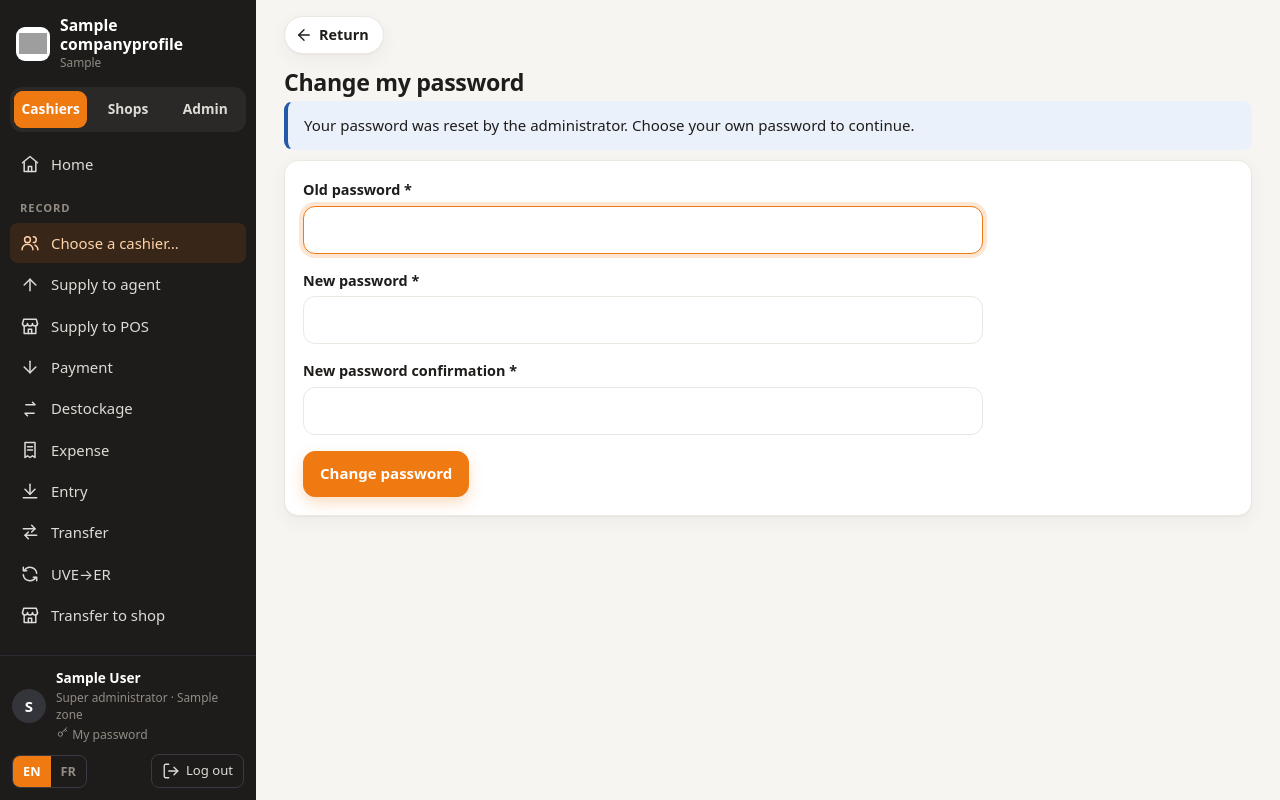
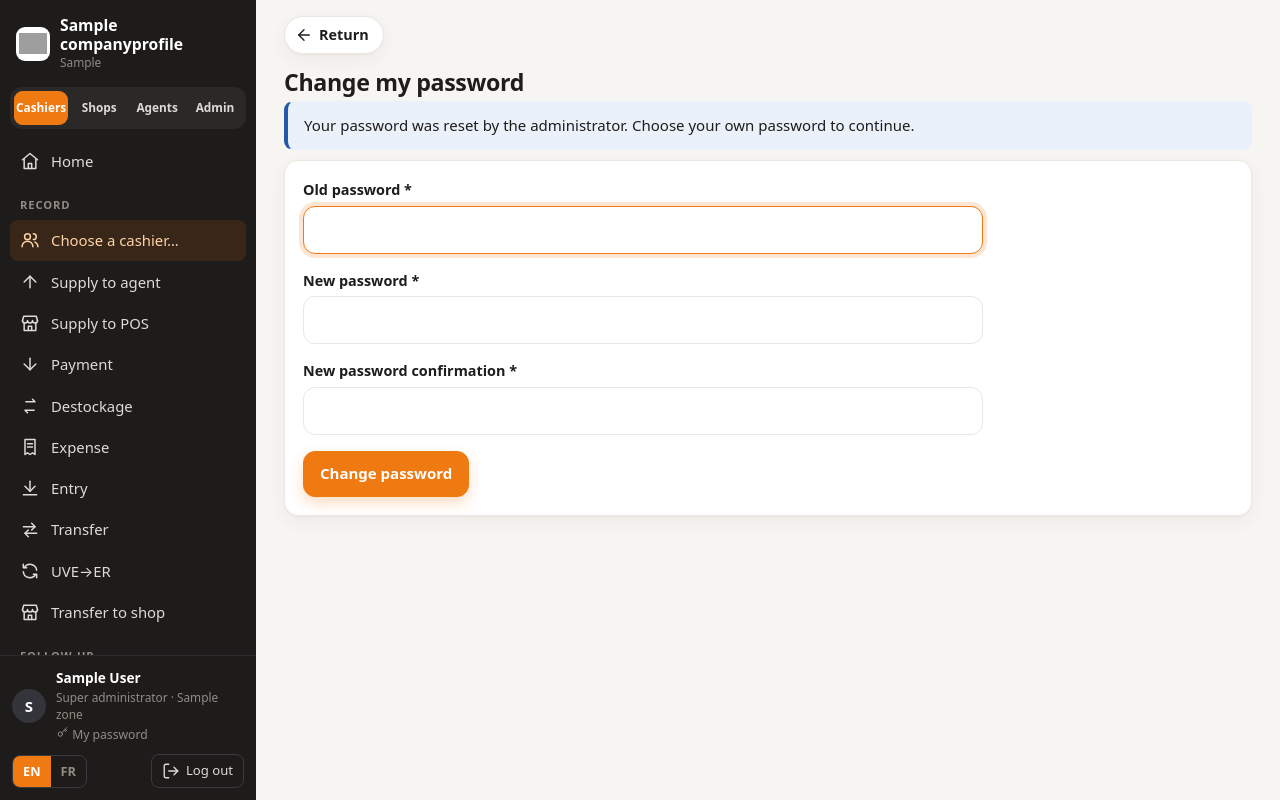
Before and after one commit to ThierryLeonel/CASHIER_MANAGER, a Django app: page /account/password/ in a window 1280 px wide. Run offline with Django 5.2, Linux system fonts and the light colour scheme; a user stored in the database is signed in; tables that the repository leaves empty hold one stand-in row (values such as "Sample post"); parts of the project's set-up code (start-up, migrations or seed data) failed here and were passed over; grey boxes are pictures that could not be loaded.

Commit message:
Agents supervision workspace for senior manager, finance and super admin
Co-Authored-By: Claude Opus 5.5 <noreply@anthropic.com>
Claude-Session: https://claude.ai/code/session_01LW2EcpLsSeXJydNQZjVvVT

```diff
--- a/config/urls.py
+++ b/config/urls.py
@@ -84,6 +84,7 @@ urlpatterns = [
     path("agent/debtors/pay/", v.agent_debtor_pay, name="agent_debtor_pay"),
     path("agent/destocash/", v.agent_destock, name="agent_destock"),
     path("agent/destocash/record/", v.agent_destock_record, name="agent_destock_record"),
+    path("supervision/agents/", v.agents_supervision, name="agents_supervision"),
     path("customers/call-database/", v.call_database, name="call_database"),
     path("agent/pos-supplied/", v.agent_coverage, name="agent_coverage"),
     path("agent/pos/<int:pk>/edit/", v.agent_pos_edit, name="agent_pos_edit"),
--- a/core/context_processors.py
+++ b/core/context_processors.py
@@ -26,6 +26,8 @@ def app_context(request):
 
 NEUTRAL_PREFIXES = ("/capital/", "/transactions/", "/account/", "/act-as/")
 # super administrator: the administration lives in its own "Admin" space
+# commercial agents supervision space (senior manager, finance, super admin, market supervisor)
+AGENT_PREFIXES = ("/supervision/agents/", "/customers/", "/stock/")
 ADMIN_PREFIXES = ("/administration/", "/setup/", "/capital/", "/shops/manage/", "/shops/setup/",
                   "/shops/opening-balances/")
 
@@ -40,15 +42,22 @@ def _space(request, user):
     if not user.sees_all_shops:
         return {"space": "cash", "show_cash": True, "show_shops": False, "can_switch": False, **off}
     path = request.path
+    agents_ok = user.sees_agent_supervision
     if user.is_superadmin and path.startswith(ADMIN_PREFIXES):
         space = "admin"
     elif path.startswith("/shops/"):
         space = "shops"
+    elif agents_ok and path.startswith(AGENT_PREFIXES):
+        space = "agents"
     elif path.startswith(NEUTRAL_PREFIXES) or path.startswith(("/administration/", "/setup/")):
         space = request.session.get("space", "cash")
+    elif agents_ok and path.startswith("/reports/") and request.session.get("space") == "agents":
+        space = "agents"  # an agent / POS report opened from the agents space stays there
     else:
         space = "cash"
+    if user.is_market and space in ("cash", "admin"):  # the market supervisor has no cashier space
+        space = "agents"
     if request.session.get("space") != space:
         request.session["space"] = space
     return {"space": space, "show_cash": space == "cash", "show_shops": space == "shops",
-            "show_admin": space == "admin", "can_switch": True}
+            "show_admin": space == "admin", "show_agents": space == "agents", "can_switch": True}
--- a/core/i18n_fr.py
+++ b/core/i18n_fr.py
@@ -1856,6 +1856,11 @@ FR = {
     'matches': 'correspond',
     'There is a difference: the note is required. Explain it before closing.': 'Il y a un écart : la note est obligatoire. Expliquez-le avant de clôturer.',
     # commercial agent portal
+    "Agent / POS statement": "Relevé agent / POS",
+    "Commercial agents supervision": "Supervision des agents commerciaux",
+    "Overview": "Vue d'ensemble",
+    "POS stock": "Stock des POS",
+    "Supplies due": "Approvisionnements dus",
     "%(n)s low stock": "%(n)s en stock faible",
     "Agent / POS / shop": "Agent / POS / boutique",
     "All reports": "Tous les rapports",
--- a/core/models/org.py
+++ b/core/models/org.py
@@ -263,6 +263,12 @@ class User(AbstractUser):
     @property
     def is_junior(self):
         return self.role == self.Role.JUNIOR
+
+    @property
+    def sees_agent_supervision(self):
+        """Commercial agents supervision space: the senior manager, finance, the super admin and the market
+        supervisor."""
+        return self.role in (self.Role.MANAGER, self.Role.FINANCE, self.Role.SUPERADMIN, self.Role.MARKET)
 
     @property
     def sees_all_zones(self):
--- a/core/static/core/app.css
+++ b/core/static/core/app.css
@@ -673,3 +673,6 @@ table.t tr.oos td { background: #fff1f0; }
 .pick-dlg [hidden] { display: none !important; }
 .pick-dlg input { font-size: 1.2rem; padding: 10px; }
 .pick-dlg .row { display: flex; gap: 8px; } .pick-dlg .row .btn { flex: 1; }
+.space-switch.four { grid-template-columns: repeat(4, 1fr); }
+.space-switch.four a { font-size: .74rem; padding: 8px 2px; }
+.space-switch.four a svg { display: none; }
--- a/core/templates/core/base.html
+++ b/core/templates/core/base.html
@@ -19,9 +19,10 @@
   </div>
 
   <nav class="side-nav">
-    {% if can_switch %}<div class="space-switch{% if user.is_superadmin %} three{% endif %}" role="tablist" aria-label="{% trans 'Workspace' %}">
-      <a href="{% url 'dashboard' %}" role="tab" class="{% if space == 'cash' %}on{% endif %}" aria-selected="{% if space == 'cash' %}true{% else %}false{% endif %}">{% icon "bank" 16 %}<span>{% trans "Cashiers" %}</span></a>
+    {% if can_switch %}<div class="space-switch{% if user.is_superadmin %} four{% elif user.sees_agent_supervision and not user.is_market %} three{% endif %}" role="tablist" aria-label="{% trans 'Workspace' %}">
+      {% if not user.is_market %}<a href="{% url 'dashboard' %}" role="tab" class="{% if space == 'cash' %}on{% endif %}" aria-selected="{% if space == 'cash' %}true{% else %}false{% endif %}">{% icon "bank" 16 %}<span>{% trans "Cashiers" %}</span></a>{% endif %}
       <a href="{% url 'shops' %}" role="tab" class="{% if space == 'shops' %}on{% endif %}" aria-selected="{% if space == 'shops' %}true{% else %}false{% endif %}">{% icon "store" 16 %}<span>{% trans "Shops" %}</span></a>
+      {% if user.sees_agent_supervision %}<a href="{% url 'agents_supervision' %}" role="tab" class="{% if space == 'agents' %}on{% endif %}" aria-selected="{% if space == 'agents' %}true{% else %}false{% endif %}">{% icon "users" 16 %}<span>{% trans "Agents" %}</span></a>{% endif %}
       {% if user.is_superadmin %}<a href="{% url 'admin_home' %}" role="tab" class="{% if space == 'admin' %}on{% endif %}" aria-selected="{% if space == 'admin' %}true{% else %}false{% endif %}">{% icon "settings" 16 %}<span>{% trans "Admin" %}</span></a>{% endif %}
     </div>{% endif %}
     {% if show_cash %}<a href="{% url 'dashboard' %}" class="{% if u == 'dashboard' %}on{% endif %}">{% icon "home" %}<span>{% trans "Home" %}</span></a>{% endif %}
@@ -96,6 +97,20 @@
     <a href="{% url 'shop_op' 'pos_uve_in' %}" class="{% if request.path == '/shops/do/pos_uve_in/' %}on{% endif %}">{% icon "payment" %}<span>{% trans "Receive UVE" %}</span></a>
     <a href="{% url 'paybacks' %}" class="{% if u == 'paybacks' %}on{% endif %}">{% icon "payment" %}<span>{% trans "Agent paybacks" %}</span></a>
     {% endwith %}{% endif %}
+
+    {% if show_agents %}
+    <div class="side-group">{% trans "Commercial agents supervision" %}</div>
+    <a href="{% url 'agents_supervision' %}" class="{% if u == 'agents_supervision' or u == 'dashboard' %}on{% endif %}">{% icon "home" %}<span>{% trans "Overview" %}</span></a>
+    <a href="{% url 'customers' %}" class="{% if u == 'customers' or u == 'customer_new' or u == 'customer_edit' or u == 'agent_roads' %}on{% endif %}">{% icon "users" %}<span>{% trans "Agents & POS" %}</span></a>
+    <a href="{% url 'report' 'pos_stock' %}" class="{% if request.path == '/reports/pos_stock/' %}on{% endif %}">{% icon "alert" %}<span>{% trans "POS stock" %}</span></a>
+    <a href="{% url 'report' 'pos_coverage' %}" class="{% if request.path == '/reports/pos_coverage/' %}on{% endif %}">{% icon "chart" %}<span>{% trans "POS supplied" %}</span></a>
+    <a href="{% url 'report' 'supply_due' %}" class="{% if request.path == '/reports/supply_due/' %}on{% endif %}">{% icon "wallet" %}<span>{% trans "Supplies due" %}</span></a>
+    <a href="{% url 'report' 'statement' %}" class="{% if request.path == '/reports/statement/' %}on{% endif %}">{% icon "statement" %}<span>{% trans "Agent / POS statement" %}</span></a>
+    {% if not user.is_market %}<a href="{% url 'paybacks' %}" class="{% if u == 'paybacks' %}on{% endif %}">{% icon "payment" %}<span>{% trans "Agent paybacks" %}</span></a>{% endif %}
+    <a href="{% url 'txn_list' %}" class="{% if u == 'txn_list' or u == 'txn_detail' or u == 'receipt' %}on{% endif %}">{% icon "list" %}<span>{% trans "Transactions" %}</span></a>
+    <a href="{% url 'reports' %}" class="{% if u == 'reports' %}on{% endif %}">{% icon "chart" %}<span>{% trans "All reports" %}</span></a>
+    <a href="{% url 'call_database' %}">{% icon "download" %}<span>{% trans "Download call database" %}</span></a>
+    {% endif %}
 
     {% if show_shops %}
     <div class="side-group">{% if user.is_shop_user %}{% trans "Follow-up" %}{% else %}{% trans "Shops" %}{% endif %}</div>
--- a/core/templates/core/dashboard_market.html
+++ b/core/templates/core/dashboard_market.html
@@ -1,8 +1,8 @@
 {% extends "core/base.html" %}{% load i18n cashier %}
-{% block title %}{% trans "Market supervision" %}{% endblock %}
-{% block topbar %}{% trans "Market supervision" %}{% endblock %}
+{% block title %}{% if user.is_market %}{% trans "Market supervision" %}{% else %}{% trans "Commercial agents supervision" %}{% endif %}{% endblock %}
+{% block topbar %}{% if user.is_market %}{% trans "Market supervision" %}{% else %}{% trans "Commercial agents supervision" %}{% endif %}{% endblock %}
 {% block content %}
-<h1>{% trans "Market supervision" %}</h1>
+<h1>{% if user.is_market %}{% trans "Market supervision" %}{% else %}{% trans "Commercial agents supervision" %}{% endif %}</h1>
 <p class="small muted meta">{% trans "Shops, commercial agents and POS: records, transactions, stock and reports." %}</p>
 <div class="bal-row">
   <a class="bal k-UVE bal-link" href="{% url 'customers' %}?kind=AGENT"><span class="bal-label">{% trans "Commercial agents" %}</span><span class="bal-value">{{ n_agents }}</span><span class="bal-unit">{% trans "active" %}</span></a>
--- a/core/views/__init__.py
+++ b/core/views/__init__.py
@@ -14,7 +14,7 @@ from .records import (  # noqa: F401
 from .admin_tools import (  # noqa: F401,E402
     admin_home, audit_log, clear_data, company_logo, company_profile, favicon, import_batch, import_data, import_history_clear, import_step, import_template, txn_delete, txn_edit,
 )
-from .base import act_as, idle_logout, keepalive, set_lang  # noqa: F401,E402
+from .base import act_as, agents_supervision, idle_logout, keepalive, set_lang  # noqa: F401,E402
 from .accounts import my_password, user_detail, user_toggle, users  # noqa: F401
 from .shops import (  # noqa: F401,E402
     shop_detail, shop_op, shop_retrievals, shop_retrieve, shop_service, shop_services_report, shop_setup, shop_manage, shop_shift, shop_reconciliations, shop_reconciliation, shop_attendance, shop_reports, shop_purchase,
--- a/core/views/base.py
+++ b/core/views/base.py
@@ -322,6 +322,13 @@ def market_home(request):
     return render(request, "core/dashboard_market.html", ctx)
 
 
+@roles_required(R.MANAGER, R.FINANCE, R.SUPERADMIN, R.MARKET)
+def agents_supervision(request):
+    """Commercial agents supervision for the senior manager, finance and the super admin (the market supervisor's
+    home page)."""
+    return market_home(request)
+
+
 @require_POST
 def set_lang(request):
     """Switch language; remembered on the user's profile so it follows them
```
Also changed, not shown: DESIGN.md (+13 -0 lines), core/tests/test_market.py (+21 -0 lines), core/tests/test_shops.py (+6 -5 lines), locale/fr/LC_MESSAGES/django.po, 1 other file.
